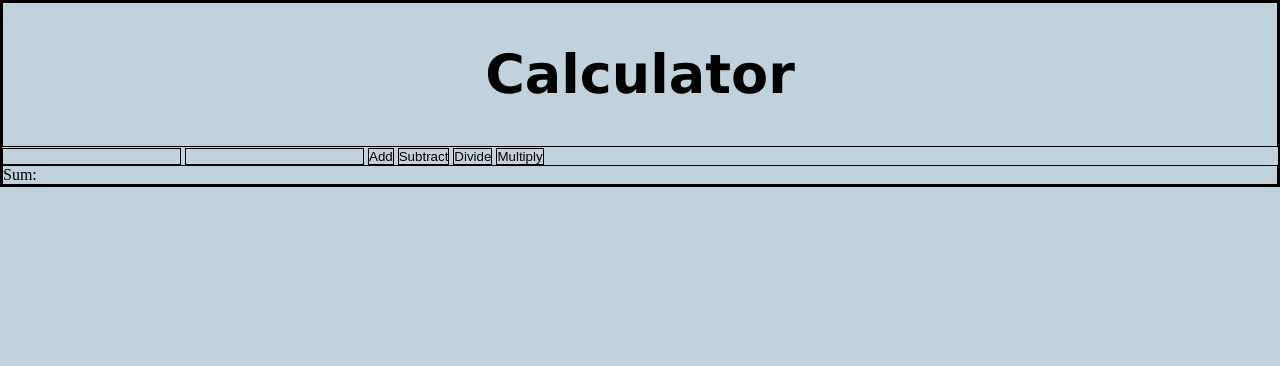
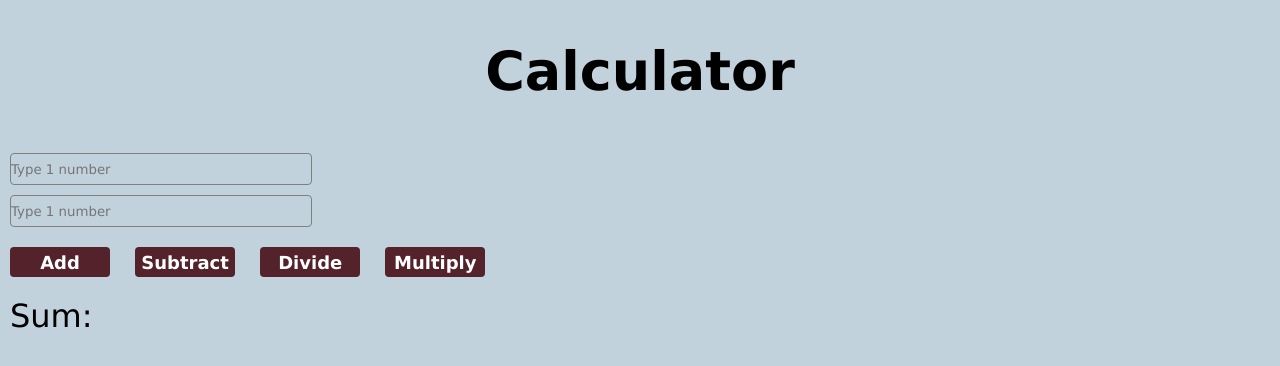
Before and after one commit to ArthurBBotelho/calculator, a plain HTML site: page index.html in a window 1280 px wide. Drawn offline with Linux system fonts and the light colour scheme.

Commit message:
The styling of this calculator is not going well, we have to search for better references

```diff
--- a/index.html
+++ b/index.html
@@ -8,14 +8,17 @@
     <link rel="stylesheet" href="/style.css">
 </head>
 <body>
-    <h1 >Calculator</h1>
-    <input type="text" id="num1-el">
-    <input type="text" id="num2-el">
-
-    <button onclick="add()">Add</button>
-    <button onclick="subtract()">Subtract</button>
-    <button onclick="divide()">Divide</button>
-    <button onclick="multiply()">Multiply</button>
+    <h1>Calculator</h1>
+    <div>
+        <input type="text" id="num1-el" placeholder="Type 1 number">
+        <input type="text" id="num2-el" placeholder="Type 1 number">
+    </div>
+    <div>
+        <button onclick="add()">Add</button>
+        <button onclick="subtract()">Subtract</button>
+        <button onclick="divide()">Divide</button>
+        <button onclick="multiply()">Multiply</button>
+    </div>
 
     <p id="sum-el">Sum: </p>
     <script src="/script.js"></script>
--- a/style.css
+++ b/style.css
@@ -2,13 +2,45 @@
     margin: 0;
     padding: 0;
     background-color: rgb(194, 210, 221);
-    border: solid 1px black;
+    border: none;
+    font-family: 'Lucida Sans', 'Lucida Sans Regular', 'Lucida Grande', 'Lucida Sans Unicode', Geneva, Verdana, sans-serif;
 }
 
 h1 {
-    font-family: 'Lucida Sans', 'Lucida Sans Regular', 'Lucida Grande', 'Lucida Sans Unicode', Geneva, Verdana, sans-serif;
+
     font-size: 54px;
     padding: 40px;
     display: flex;
     justify-content: center;
+
 }
+
+
+button {
+    background-color: rgb(83, 34, 42);
+    color: white;
+    margin: 10px;
+    width: 100px;
+    height: 30px;
+    font-size: 18px;
+    font-weight: 600;
+    border-radius: 4px;
+
+}
+
+input {
+    margin: 10px;
+    width: 300px;
+    height: 30px;
+    border-radius: 4px;
+    border: 1px solid grey;
+    display: flex;
+    justify-items: center;
+}
+
+#sum-el {
+    font-size: 32px;
+    padding: 10px;
+    display: flex;
+    justify-items: center;
+}
```
